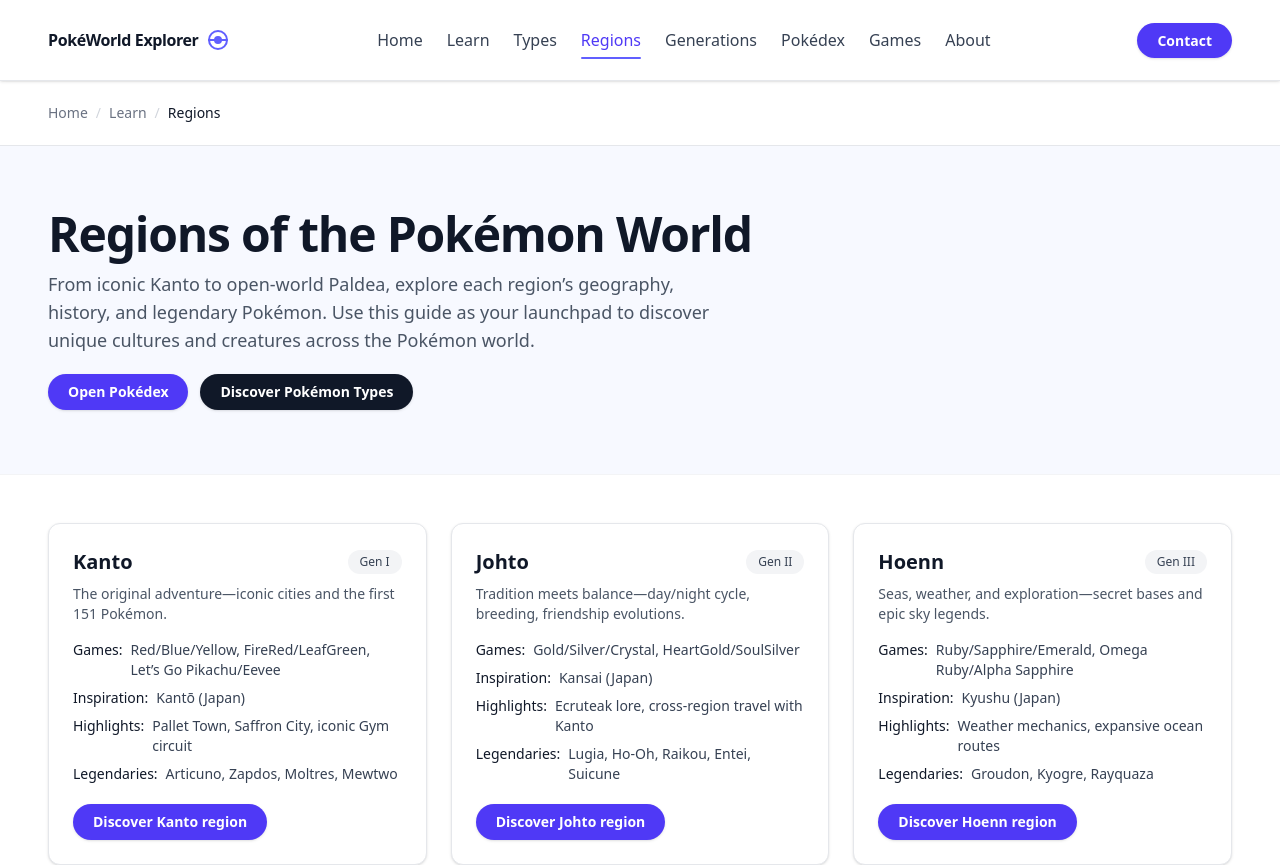
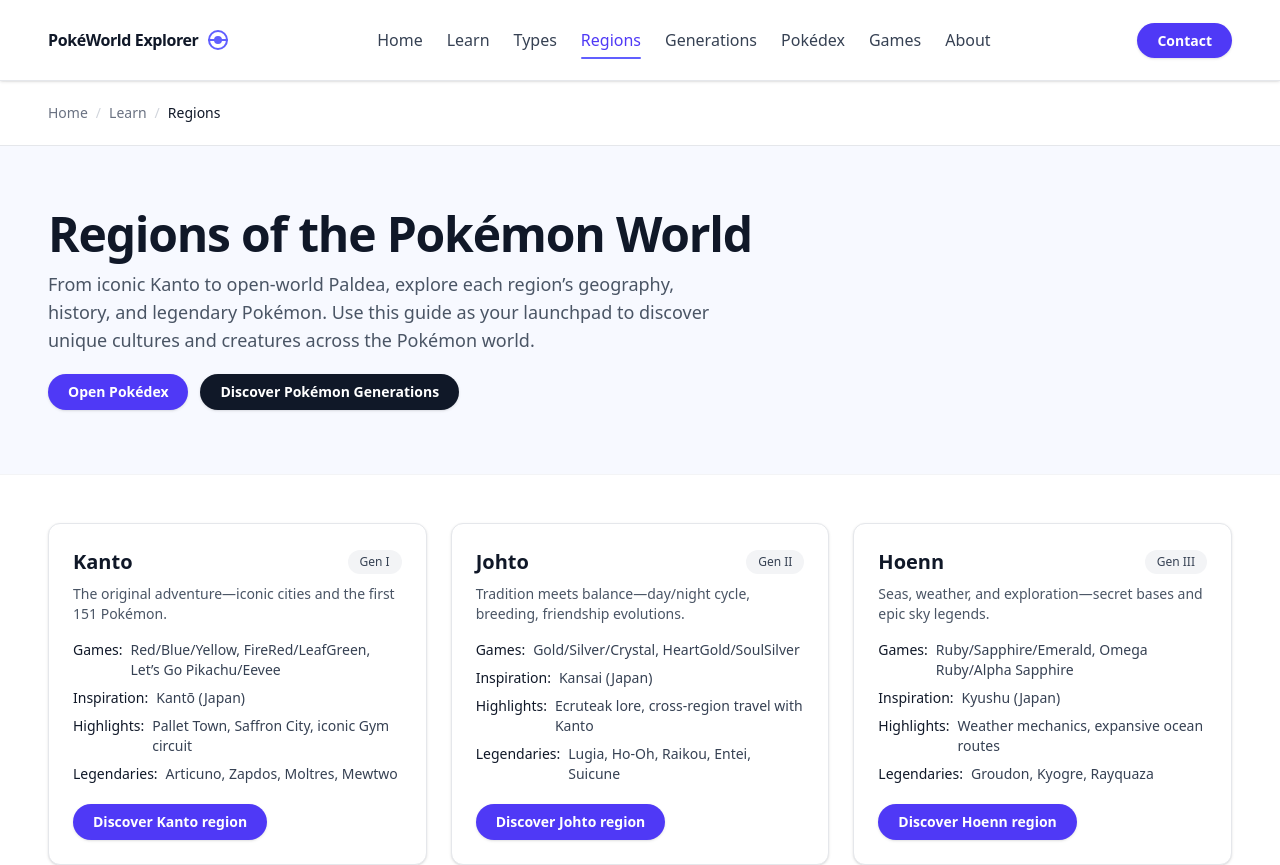
Before and after one commit to pschonffeldt/pokedex-2, a Next.js app: page /learn/pokemon-regions in a window 1280 px wide. Shown: the top 865 px of the page. Built offline with nearby package versions, Linux system fonts and the light colour scheme.

Commit message:
Update all heroes routing

```diff
--- a/src/app/games/page.tsx
+++ b/src/app/games/page.tsx
@@ -366,8 +366,8 @@ export default function GamesPage() {
           </>
         }
         actions={[
-          { href: '/learn/pokemon-generations', label: 'Explore generations', variant: 'primary' },
-          { href: '/pokedex', label: 'Open Pokédex', variant: 'dark' },
+          { href: '/pokedex', label: 'Open Pokédex', variant: 'primary' },
+          { href: '/learn', label: 'Open learning hub', variant: 'dark' },
         ]}
       />
 
--- a/src/app/learn/pokemon-generations/page.tsx
+++ b/src/app/learn/pokemon-generations/page.tsx
@@ -149,7 +149,7 @@ export default function PokemonGenerations() {
         }
         actions={[
           { href: '/pokedex', label: 'Open Pokédex', variant: 'primary' },
-          { href: '/learn/pokemon-types', label: 'Discover Pokémon Types', variant: 'dark' },
+          { href: '/games', label: 'Discover Pokémon Games', variant: 'dark' },
         ]}
       />
       {/* Generation cards */}
--- a/src/app/learn/pokemon-regions/page.tsx
+++ b/src/app/learn/pokemon-regions/page.tsx
@@ -162,7 +162,11 @@ export default function PokemonRegions() {
         }
         actions={[
           { href: '/pokedex', label: 'Open Pokédex', variant: 'primary' },
-          { href: '/types', label: 'Discover Pokémon Types', variant: 'dark' },
+          {
+            href: '/learn/pokemon-generations',
+            label: 'Discover Pokémon Generations',
+            variant: 'dark',
+          },
         ]}
       />
       {/* Regions grid */}
--- a/src/app/learn/pokemon-types/page.tsx
+++ b/src/app/learn/pokemon-types/page.tsx
@@ -274,7 +274,7 @@ export default function PokemonTypes() {
         }
         actions={[
           { href: '/pokedex', label: 'Open Pokédex', variant: 'primary' },
-          { href: '/types', label: 'Discover Pokémon Types', variant: 'dark' },
+          { href: '/learn/pokemon-regions', label: 'Discover Pokémon Regions', variant: 'dark' },
         ]}
       />
 
--- a/src/app/page.tsx
+++ b/src/app/page.tsx
@@ -54,7 +54,7 @@ export default function HomePage() {
         }
         actions={[
           { href: '/pokedex', label: 'Open Pokédex', variant: 'primary' },
-          { href: '/types', label: 'Discover Pokémon Types', variant: 'dark' },
+          { href: '/learn', label: 'Open learning hub', variant: 'dark' },
         ]}
       />
 
```
